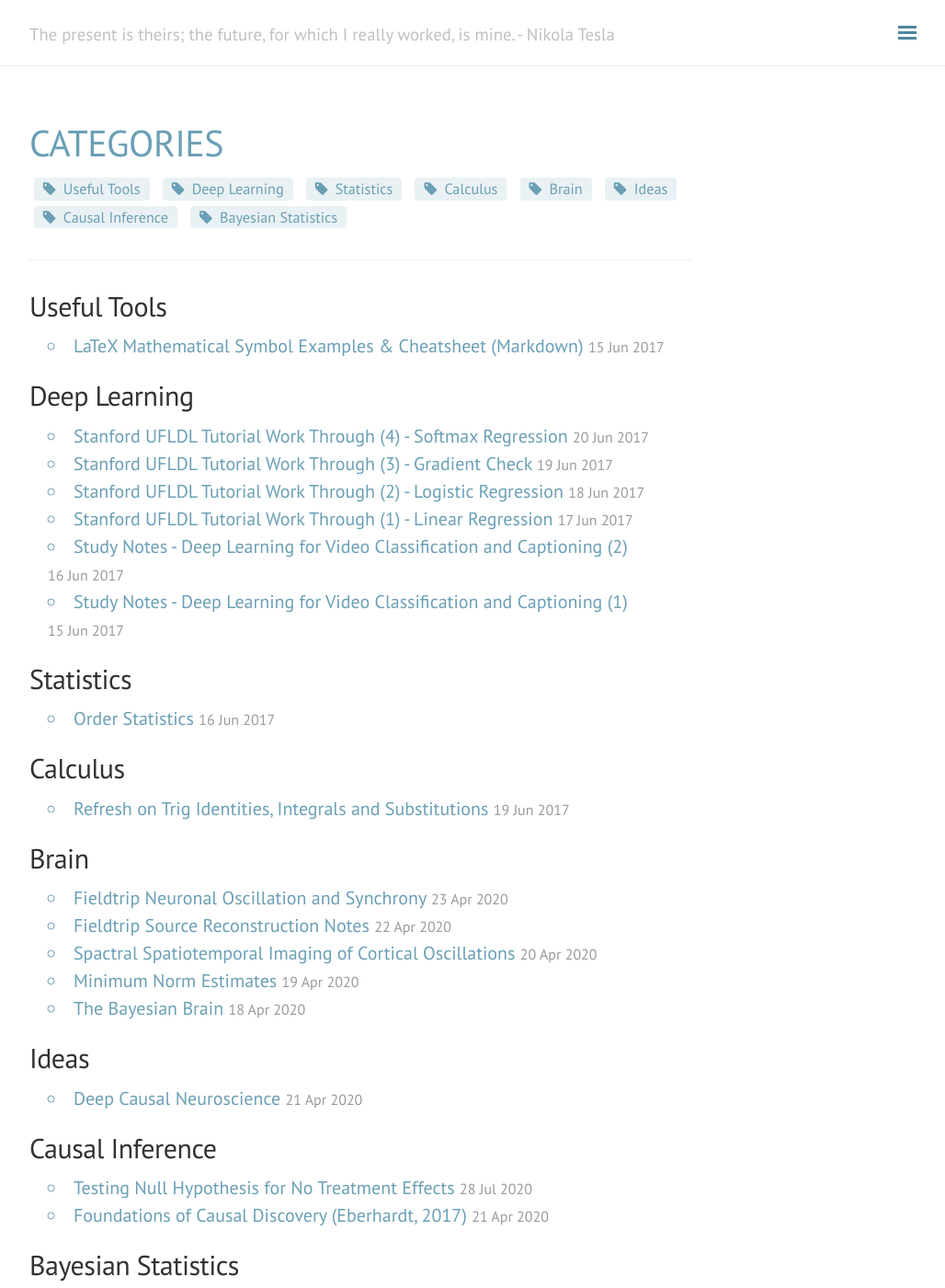
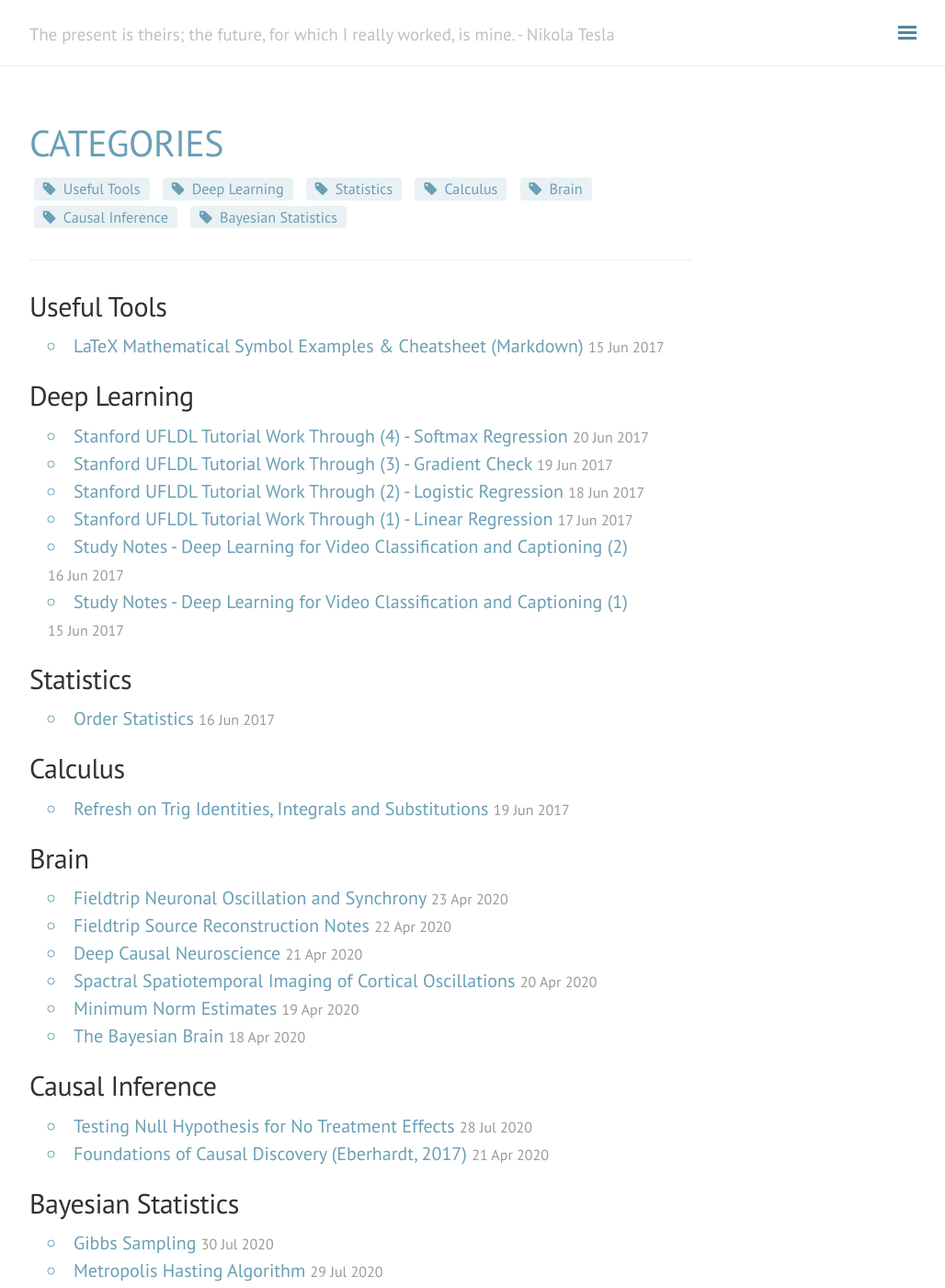
Before and after one commit to andylikescodes/andylikescodes.github.io, a Jekyll site: the page built from index.html, in a window 1280 px wide and 1400 px high. Shown: the whole window at 92% size, without its empty margins (248-1276 px from the left). Built offline with Jekyll 4.4.1, drawn with Linux system fonts in a browser that asks for light colours; nearby versions of some CDN libraries; comment, search, counter and statistics services are not loaded.

Commit message:
_posts/2020-04-21-Causal-Modeling-Deep-Learning-Neuroscience.md updated from https://stackedit.io/

```diff
--- a/_posts/2020-04-21-Causal-Modeling-Deep-Learning-Neuroscience.md
+++ b/_posts/2020-04-21-Causal-Modeling-Deep-Learning-Neuroscience.md
@@ -2,10 +2,10 @@
 layout: post
 title: Deep Causal Neuroscience
 tag: [Ideas]
-category: Ideas
+category: Brain
 ---
 
 I have some ideas recently that is it possible to study the brain, coming up with a new theory/explaination of neural mechanism by running simulations using the recent deep neural network framework. Also, if possible, when we combine the Bayesian graphical models and causal learning, can we explain more about how the brain works?
 <!--stackedit_data:
-eyJoaXN0b3J5IjpbLTExMjM1MDQ5MzldfQ==
+eyJoaXN0b3J5IjpbMTk0ODYwMDE4N119
 -->
```
